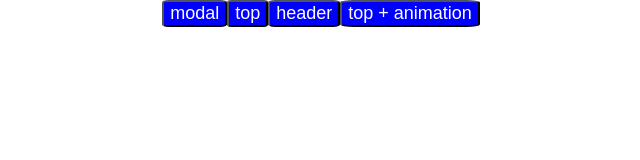
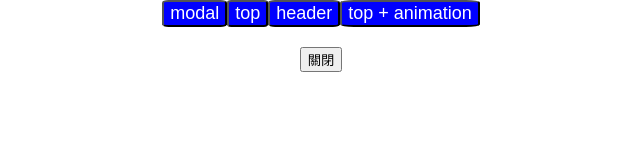
Before and after one commit to sasie59/react-homework, a React (Create React App) app: page / in a window 1280 px wide. Shown: the top 160 px of the page, without its empty margins (319-959 px from the left). Built offline with nearby package versions, Linux system fonts and the light colour scheme.

Commit message:
modal的關閉按扭 可正常關閉

```diff
--- a/src/Modal.js
+++ b/src/Modal.js
@@ -16,6 +16,8 @@ export default class Modal extends Component {
     })
   }
 
+
+
   render() {
     const buttonArr = ['modal', 'top', 'header', 'top + animation'].map((item, index) => {
       return <button onClick={this.handleClick} className='button' key={index}>{item}</button>
@@ -24,8 +26,9 @@ export default class Modal extends Component {
       <div className={this.state.isShow ?'gray':'white'}>
         {buttonArr}
         {this.state.isShow && <div className='modal-animation'>
-          <ModalCpm>Lorem ipsum dolor, sit amet consectetur adipisicing elit. Ex vel in nam sint dolorum, eligendi delectus, dolor quos eum magni facere nemo fuga distinctio. Magni possimus aspernatur corrupti impedit laborum!</ModalCpm>
+          <ModalCpm onClick={this.handleClick}>Lorem ipsum dolor, sit amet consectetur adipisicing elit. Ex vel in nam sint dolorum, eligendi delectus, dolor quos eum magni facere nemo fuga distinctio. Magni possimus aspernatur corrupti impedit laborum!</ModalCpm>
         </div>}
+        <ModalCpm header="我是標頭" />
       </div>
     )
   }
--- a/src/ModalCpm.js
+++ b/src/ModalCpm.js
@@ -1,11 +1,11 @@
 import React from 'react';
 import  './Modal.css';
 
-export default function Modal1(props) {
+export default function ModalCpm(props) {
   return (
     <div>
       {props.children}<br/>
-      <button>關閉</button>
+      <button onClick={props.onClick}>關閉</button>
     </div>
   )
 }
```
